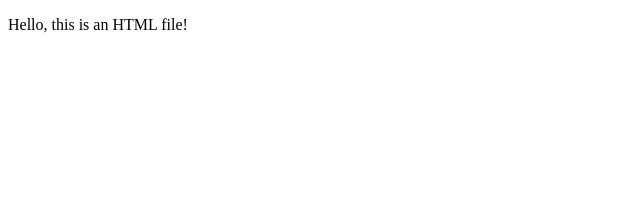
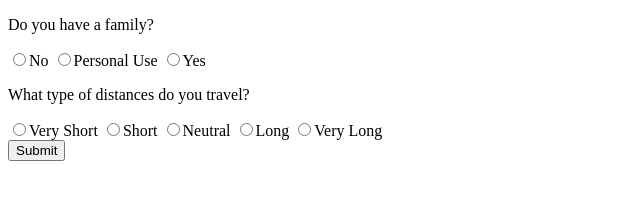
Before and after one commit to emarakakis/utility-multiagent, a plain HTML site: page myenv/templates/simple.html in a window 1280 px wide. Shown: the whole page, without its empty margins (0-640 px from the left). Drawn offline with Linux system fonts and the light colour scheme.

Commit message:
Started on the radio selectors, and forms

```diff
--- a/myenv/templates/simple.html
+++ b/myenv/templates/simple.html
@@ -6,6 +6,22 @@
     <title>Document</title>
 </head>
 <body>
-    <p>Hello, this is an HTML file!</p>
+
+<form>
+    <p>Do you have a family?</p>
+    <input type="radio" id="family-no" name="family" value="no"><label for="family-no">No</label>
+    <input type="radio" id="family-neutral" name="family" value="neutral"><label for="family-neutral">Personal Use</label>
+    <input type="radio" id="family-yes" name="family" value="yes"><label for="family-yes">Yes</label>
+
+    <p>What type of distances do you travel?</p>
+    <input type="radio" id="distances-very-short" name="distances" value="very-short"><label for="distances-very-short">Very Short</label>
+    <input type="radio" id="distances-short" name="distances" value="short"><label for="distances-short">Short</label>
+    <input type="radio" id="distances-neutral" name="distances" value="neutral"><label for="distances-neutral">Neutral</label>
+    <input type="radio" id="distances-long" name="distances" value="long"><label for="distances-long">Long</label>
+    <input type="radio" id="distances-very-long" name="distances" value="very-long"><label for="distances-very-long">Very Long</label>
+
+    <br><button type="submit">Submit</button>
+</form>
+
 </body>
 </html>
```
Also changed, not shown: 1 other file.
